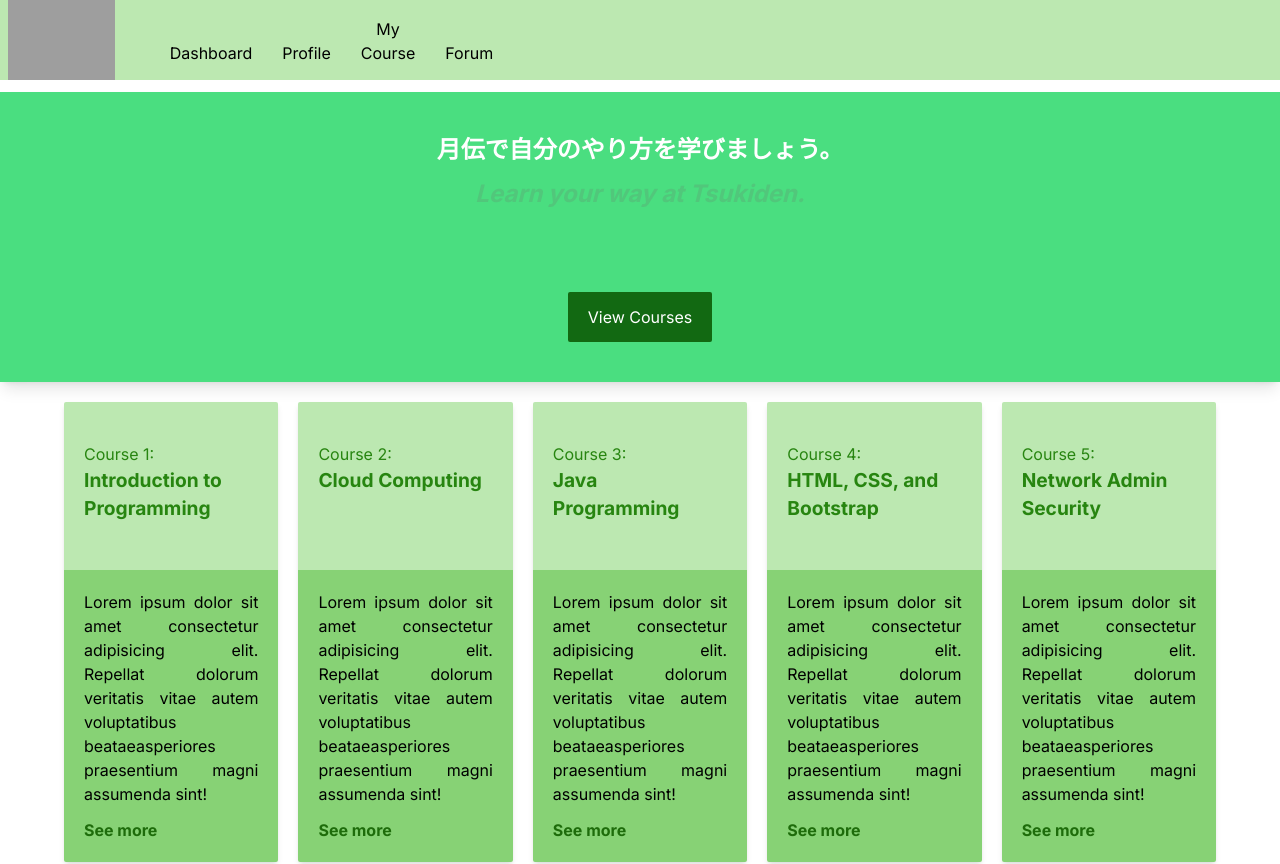
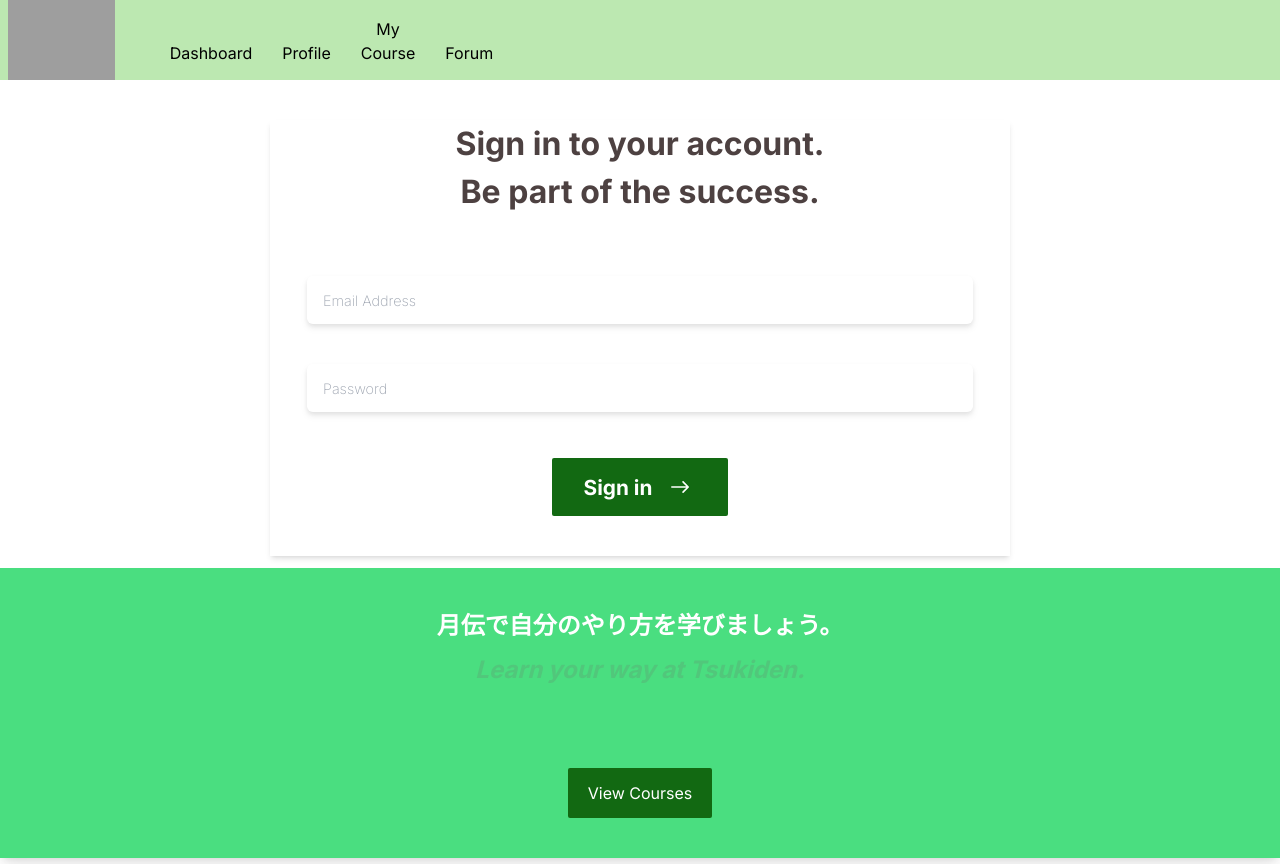
Before and after one commit to unitejohndalev/TeamB_CMS_Project, a React (Vite) app: page / in a window 1280 px wide. Shown: the top 864 px of the page. Built offline with nearby package versions, Linux system fonts and the light colour scheme; grey boxes are pictures that could not be loaded.

Commit message:
login fetching and adding data to database

```diff
--- a/src/App.jsx
+++ b/src/App.jsx
@@ -14,6 +14,7 @@ import DashboardCard from "./components/DashboardCard";
 function App() {
   return (
     <><Nav/>
+    <LogIn/>
     <Routes>
       <Route path="/" element={<Dashboard />}/>
       <Route path="/courselist" element={<CourseList/>}/>
```
